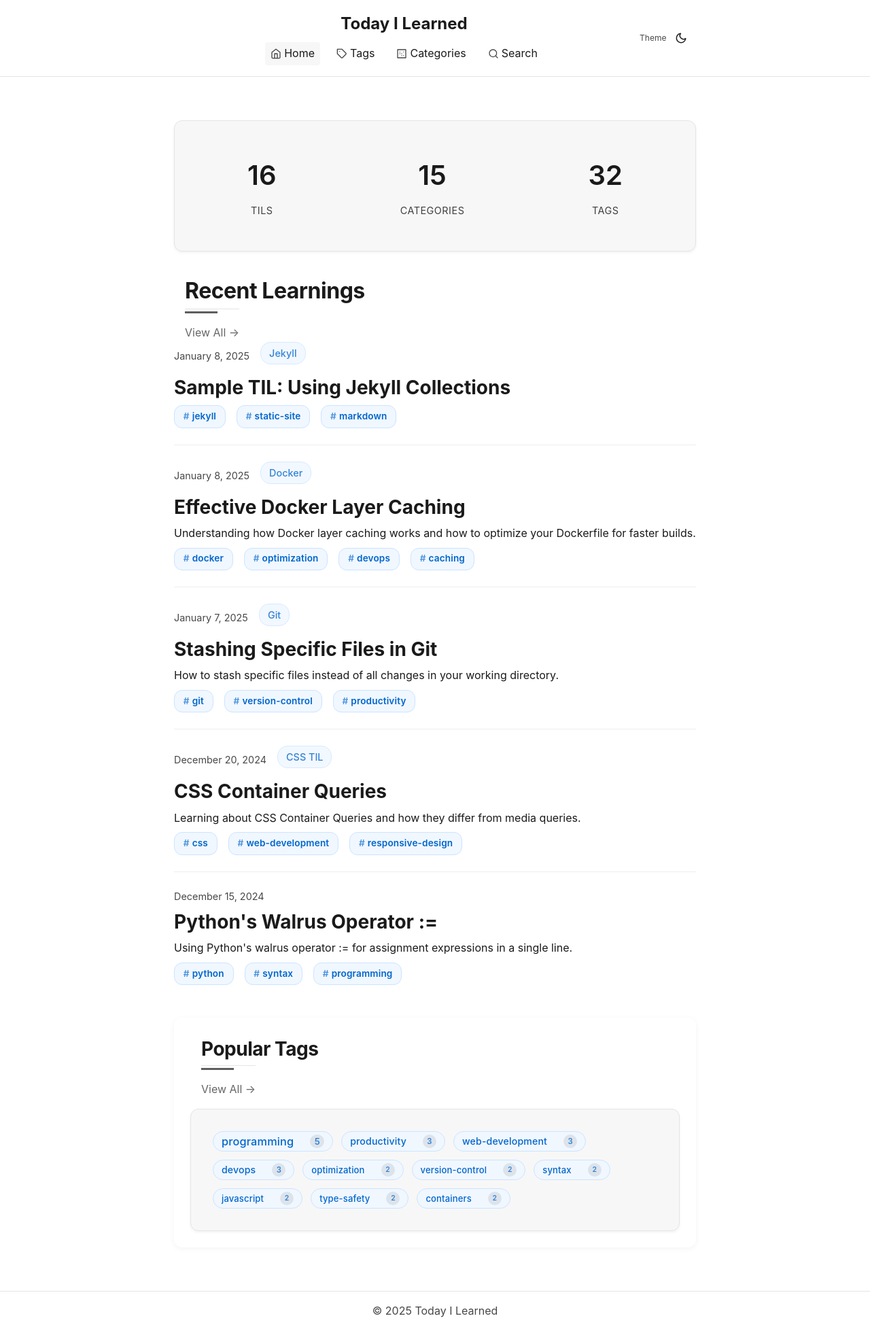
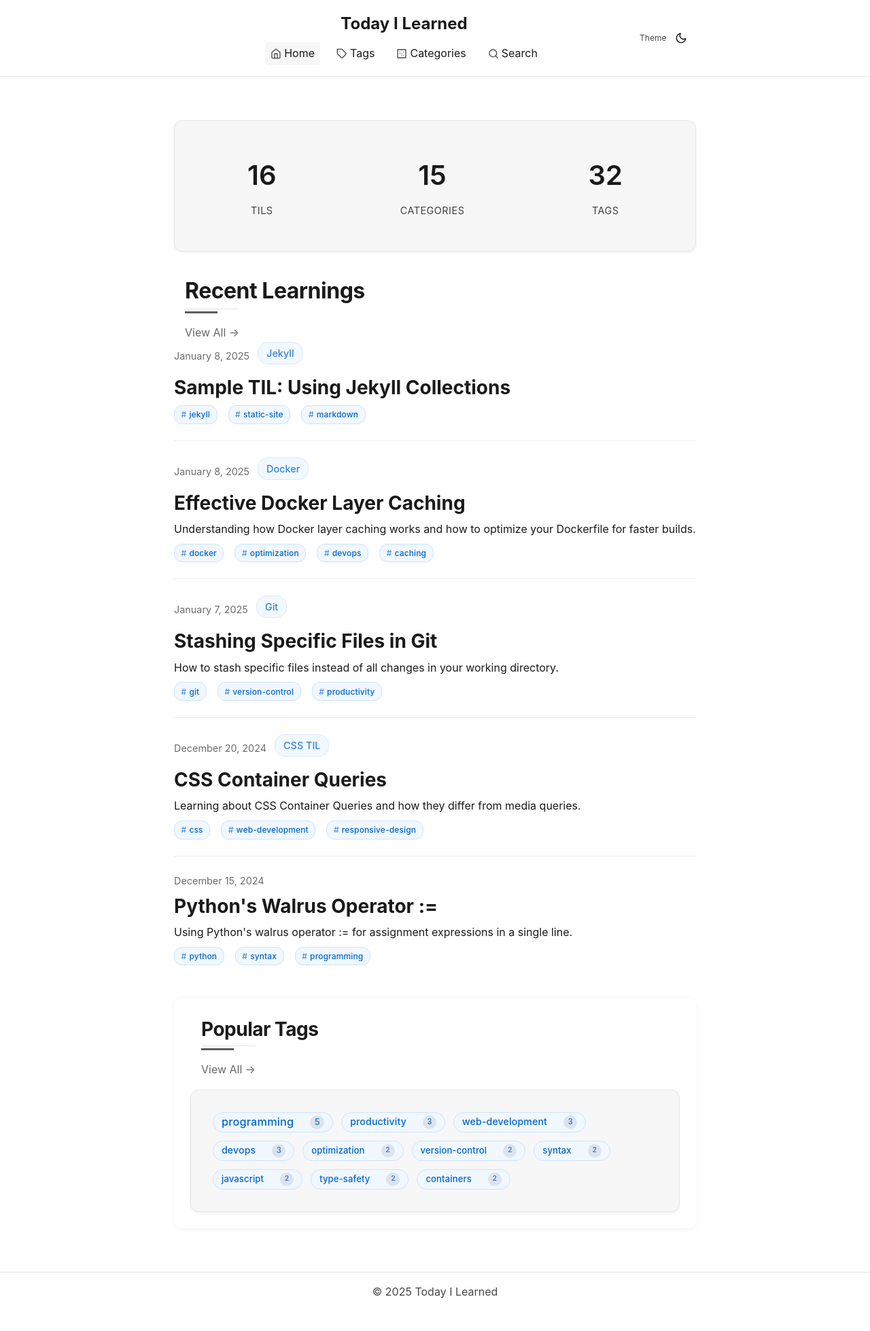
Before and after one commit to irfansofyana/til-template, a Jekyll site: the page built from index.html, in a window 1280 px wide. Shown: the whole page at 68% size. Built offline with Jekyll 4.4.1, drawn with Linux system fonts in a browser that asks for light colours; after the commit the page ends 1929 px from its top, so only the background shows below that.

Commit message:
improve design

```diff
--- a/assets/css/style.css
+++ b/assets/css/style.css
@@ -288,17 +288,95 @@
 }
 
 .post-header {
-    margin-bottom: 1.5rem;
+    margin-bottom: 2rem;
+}
+
+.post-header h1 {
+    margin-bottom: 0.5rem;
+    color: var(--text-color);
+}
+
+.post-header .post-description {
+    margin-bottom: 0.75rem;
+    color: var(--text-color);
+    font-size: 1.1rem;
+    line-height: 1.5;
+}
+
+.post-header .post-meta {
+    margin-bottom: 0.75rem;
+    font-size: 0.95rem;
+    color: var(--text-color);
+}
+
+.post-header .date-category {
+    display: inline-block;
+}
+
+.post-header .category-link {
+    color: var(--category-text);
+    text-decoration: none;
+}
+
+.post-header .category-link:hover {
+    text-decoration: underline;
+}
+
+.post-header .tags {
+    display: flex;
+    flex-wrap: wrap;
+    gap: 0.5rem;
+}
+
+.post-header .tag {
+    color: var(--tag-text);
+    text-decoration: none;
+    background-color: var(--tag-bg);
+    padding: 0.2rem 0.5rem;
+    border-radius: 4px;
+    border: 1px solid var(--tag-border);
+    font-size: 0.9rem;
+    transition: background-color 0.2s ease;
+}
+
+.post-header .tag:hover {
+    background-color: var(--tag-hover-bg);
 }
 
 .post-meta {
+    margin-bottom: 0.5rem;
+    font-size: 0.75rem;
     color: var(--text-color);
     opacity: 0.8;
-    font-size: 0.9rem;
-    margin-bottom: 1rem;
+}
+
+.post-meta .date-category {
+    display: inline-flex;
+    align-items: center;
+    gap: 0.25rem;
+}
+
+.post-meta time {
+    color: var(--text-color);
+}
+
+.post-meta {
     display: flex;
-    flex-wrap: wrap;
+    align-items: center;
     gap: 1rem;
+    margin-bottom: 0.5rem;
+    font-size: 0.75rem;
+    color: var(--text-color);
+    opacity: 0.8;
+}
+
+.post-meta time {
+    color: var(--text-color);
+    opacity: 0.8;
+}
+
+.post-meta .category {
+    display: flex;
     align-items: center;
 }
 
@@ -313,9 +391,9 @@
     display: inline-flex;
     align-items: center;
     padding: 0.25rem 0.75rem;
-    font-size: 0.85rem;
     border-radius: 15px;
     text-decoration: none;
+    font-size: 0.85rem;
     background-color: var(--tag-bg);
     color: var(--tag-text);
     border: 1px solid var(--tag-border);
@@ -338,17 +416,17 @@
 }
 
 .category-link {
-    display: inline-flex;
-    align-items: center;
-    padding: 0.25rem 0.75rem;
-    font-size: 0.85rem;
-    border-radius: 4px;
+    display: inline-block;
+    padding: 0.15rem 0.4rem;
+    font-size: 0.65rem;
+    color: var(--category-text);
+    background-color: var(--category-bg);
+    border: 1px solid var(--category-border);
+    border-radius: 12px;
     text-decoration: none;
-    background-color: var(--category-bg);
-    color: var(--category-text);
-    border: 1px solid var(--category-border);
+    transition: all 0.2s ease;
     font-weight: 500;
-    transition: background-color 0.2s ease, transform 0.2s ease;
+    margin-left: 0.5rem;
 }
 
 .category-link:hover {
--- a/assets/css/tags.css
+++ b/assets/css/tags.css
@@ -20,14 +20,14 @@
 }
 
 .tag {
-    font-size: 0.85rem;
-    padding: 0.3rem 0.8rem;
+    font-size: 0.75rem;
+    padding: 0.2rem 0.6rem;
     background: var(--tag-bg);
     border-radius: 12px;
     color: var(--tag-text);
-    border: 1.5px solid var(--tag-border);
+    border: 1px solid var(--tag-border);
     transition: all 0.2s ease;
-    font-weight: 600;
+    font-weight: 500;
     text-decoration: none;
     letter-spacing: 0.01em;
 }
--- a/index.html
+++ b/index.html
@@ -38,12 +38,10 @@
             {% for post in all_posts limit:display_count %}
                 <article class="post-item">
                     <div class="post-meta">
-                        <time datetime="{{ post.date | date_to_xmlschema }}">{{ post.date | date: "%B %-d, %Y" }}</time>
-                        {% if post.category %}
-                        <div class="category">
-                            <a href="{{ site.baseurl }}/categories#{{ post.category | slugify }}" class="category-link">{{ post.category }}</a>
-                        </div>
-                        {% endif %}
+                        <span class="date-category">
+                            <time datetime="{{ post.date | date_to_xmlschema }}">{{ post.date | date: "%B %-d, %Y" }}</time>
+                            {% if post.category %}<a href="{{ site.baseurl }}/categories#{{ post.category | slugify }}" class="category-link">{{ post.category }}</a>{% endif %}
+                        </span>
                     </div>
                     <h2 class="post-title">
                         <a href="{{ post.url | relative_url }}">{{ post.title }}</a>
```
Also changed, not shown: _layouts/post.html (+8 -9 lines), assets/css/search.css (+39 -0 lines), search.html (+9 -0 lines).
